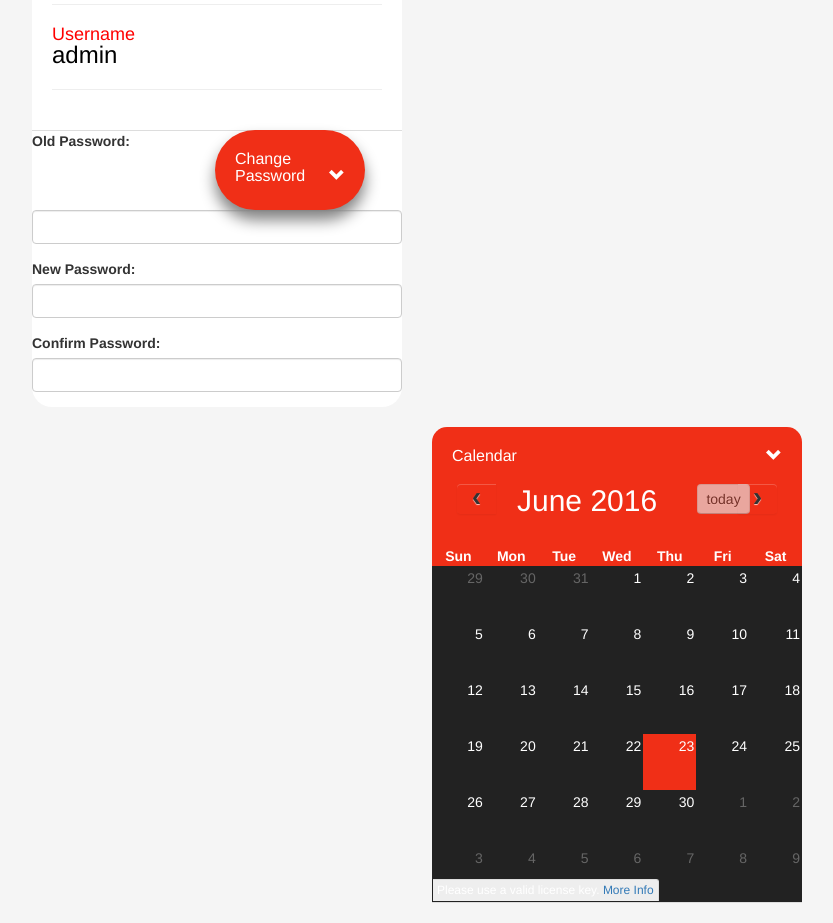
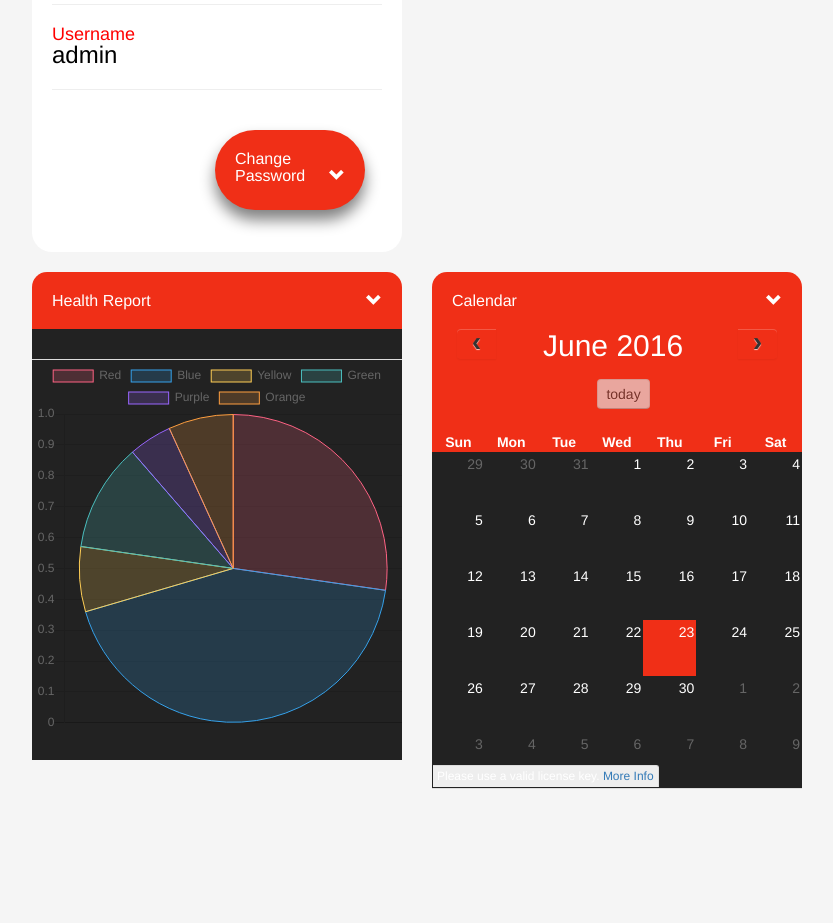
Before and after one commit to mitzihazel/inshapeeasy_design, a plain HTML site: page index.html in a window 1280 px wide. Shown: the part 528-1451 px from the top of the page, without its empty margins (423-1256 px from the left). After the commit the page ends 1337 px from the top, so only its background shows below. Drawn offline with nearby package versions, Linux system fonts and the light colour scheme.

Commit message:
Created Health Report [unfinished]

```diff
--- a/css/panels.css
+++ b/css/panels.css
@@ -33,6 +33,10 @@
     content:"\e080";
 }
 
+.panel-collapse.collapse.in {
+
+}
+
 .panel-body {
 	padding: 0px !important;
 }
@@ -52,4 +56,32 @@ div#changeP {
     float: right;
     margin-right: 10%;
     box-shadow: 0px 10px 15px grey;
-}2
+    margin-bottom: 3em;
+}
+
+/**
+* Style for account user change password
+*/
+div#changePass {
+    padding: 30px;
+    margin-top: 5em;
+    font-size: large;
+    font-family: arial, sans-serif;
+    color: white;
+    background-color: #222;
+}
+
+#changePass > .panel-body {
+    padding: 15px;
+    height: 15em;
+    display: inline;
+}
+
+/* Form Groups in user Account */
+.form-group {
+	font-size: 20px;
+}
+
+.form-control {
+	height: 40px !important;
+}
--- a/css/style.css
+++ b/css/style.css
@@ -148,7 +148,8 @@ button.fc-next-button.fc-button.fc-state-default.fc-corner-right {
 button.fc-today-button.fc-button.fc-state-default.fc-corner-left.fc-corner-right.fc-state-disabled,
 button.fc-today-button.fc-button.fc-state-default.fc-corner-left.fc-corner-right {
     position: absolute;
-    left: 70%;
+    left: 45%;
+    top: 20%;
 }
 
 /* Date Today highlighted */
@@ -165,8 +166,8 @@ td.fc-day.fc-widget-content.fc-thu.fc-today.fc-state-highlight {
 
 /* Date name */
 .fc-toolbar .fc-left {
-    position: absolute;
-    left: 25%;
+    position: relative;
+    left: 30%;
 }
 
 /**
@@ -182,5 +183,13 @@ td.fc-day.fc-widget-content.fc-thu.fc-today.fc-state-highlight {
 }
 
 .fc-view, .fc-view > table {
-    margin-top: 3em;
+    margin-top: 5em;
 }
+
+/**
+* Style for the Charts
+*/
+div#health {
+    padding: 30px 0px;
+    background-color: #222;
+}
--- a/index.html
+++ b/index.html
@@ -28,6 +28,9 @@
         <script src="fullcalendar/scheduler.js"></script>
         <link rel="stylesheet" href="fullcalendar/fullcalendar.css">
         <link rel="stylesheet" href="fullcalendar/scheduler.css">
+
+        <!-- Chart -->
+        <script src="https://cdnjs.cloudflare.com/ajax/libs/Chart.js/2.1.6/Chart.min.js"></script>
 
 
     </head>
@@ -74,7 +77,7 @@
                                         </a>
                                     </h4>
                                 </div>
-                                <div id="changePass" class="panel-collapse collapse in">
+                                <div id="changePass" class="panel-collapse collapse">
                                     <div class="panel-body">
                                         <div class="form-group">
                                             <label for="old">Old Password:</label>
@@ -125,8 +128,25 @@
                 </div>
             </div>
             <div class="row">
-                <div class="col-sm-4"></div>
                 <div class="col-sm-4">
+                </div>
+                <div class="col-sm-4">
+                    <div class="health">
+                        <div class="panel-group" id="accordion2">
+                            <div class="panel-heading">
+                                <h4 class="panel-title">
+                                    <a data-toggle="collapse" data-target="#health" href="#health">
+                                        Health Report
+                                    </a>
+                                </h4>
+                            </div>
+                            <div id="health" class="panel-collapse collapse in">
+                                <div class="panel-body">
+                                    <canvas id="myChart" width="400" height="400"></canvas>
+                                </div>
+                            </div>
+                        </div>
+                    </div>
                 </div>
                 <div class="col-sm-4">
                     <div class="panel-group" id="accordion2">
@@ -156,6 +176,46 @@
 
                 });
             </script>
+            <!-- Charts configuration -->
+            <script>
+                var ctx = document.getElementById("myChart");
+                var myChart = new Chart(ctx, {
+                    type: 'pie',
+                    data: {
+                        labels: ["Red", "Blue", "Yellow", "Green", "Purple", "Orange"],
+                        datasets: [{
+                            label: '# of Votes',
+                            data: [12, 19, 3, 5, 2, 3],
+                            backgroundColor: [
+                                'rgba(255, 99, 132, 0.2)',
+                                'rgba(54, 162, 235, 0.2)',
+                                'rgba(255, 206, 86, 0.2)',
+                                'rgba(75, 192, 192, 0.2)',
+                                'rgba(153, 102, 255, 0.2)',
+                                'rgba(255, 159, 64, 0.2)'
+                            ],
+                            borderColor: [
+                                'rgba(255,99,132,1)',
+                                'rgba(54, 162, 235, 1)',
+                                'rgba(255, 206, 86, 1)',
+                                'rgba(75, 192, 192, 1)',
+                                'rgba(153, 102, 255, 1)',
+                                'rgba(255, 159, 64, 1)'
+                            ],
+                            borderWidth: 1
+                        }]
+                    },
+                    options: {
+                        scales: {
+                            yAxes: [{
+                                ticks: {
+                                    beginAtZero:true
+                                }
+                            }]
+                        }
+                    }
+                });
+                </script>
         </div>
     </body>
 </html>
--- a/js/scripts.js
+++ b/js/scripts.js
@@ -0,0 +1,5 @@
+(function ($) {
+	$('#collapseOne').on('.panel-collapse.collapse.in', function () {
+	  $(".panel-heading").css("color", "blue");
+	});
+});
```
